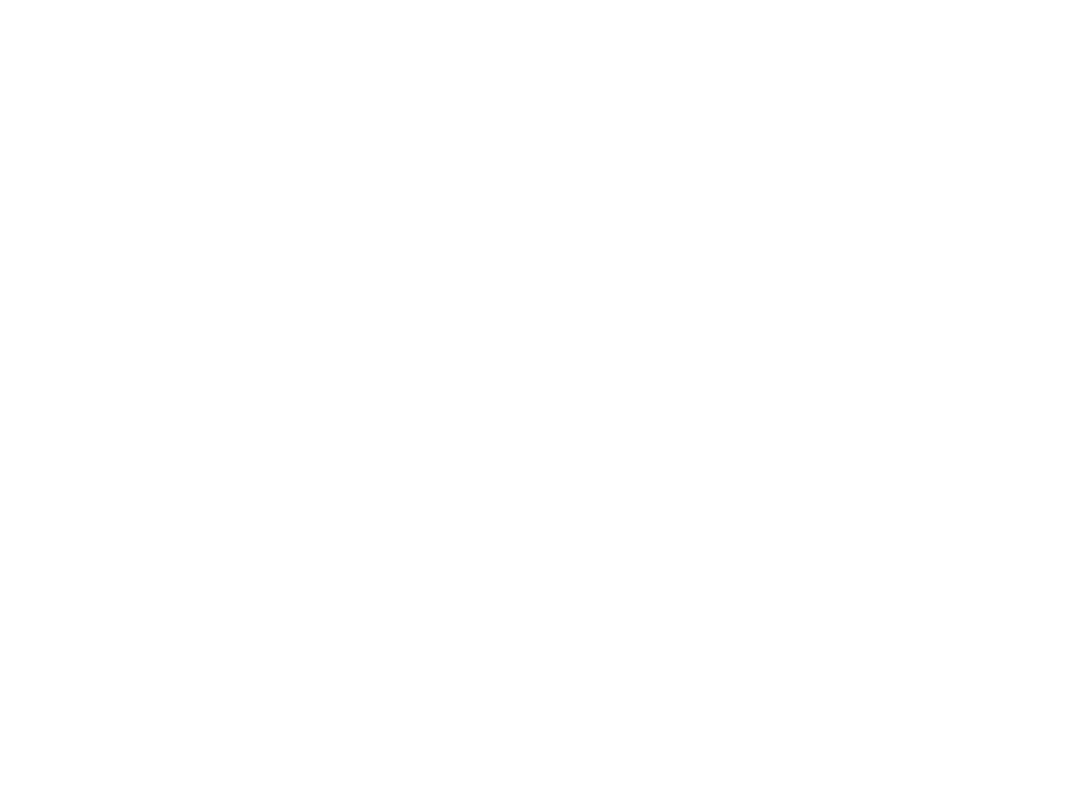
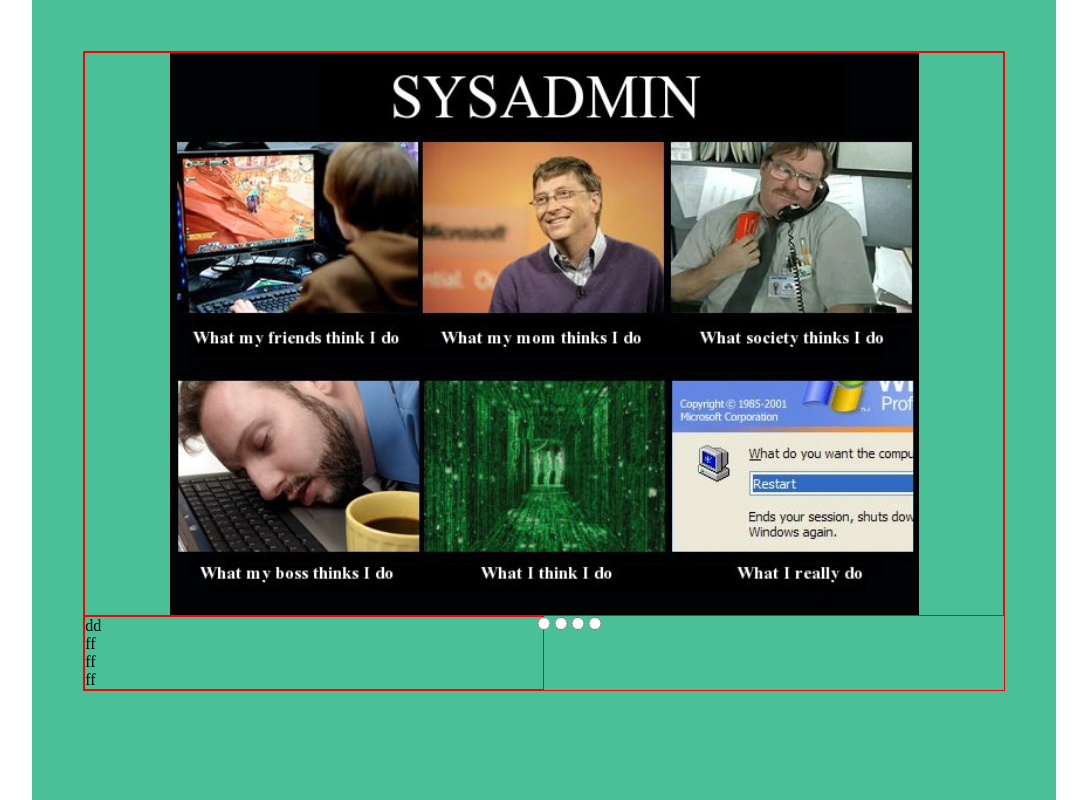
Before and after one commit to EmilyRight/css, a plain HTML site: page index.html in a window 1280 px wide. Shown: the whole page, without its empty margins (96-1183 px from the left). Drawn offline with Linux system fonts and the light colour scheme.

Commit message:
init: start project (Sat Oct 16 10:53:15 RTZST 2021)

```diff
--- a/index.html
+++ b/index.html
@@ -4,9 +4,31 @@
     <meta charset="UTF-8">
     <meta http-equiv="X-UA-Compatible" content="IE=edge">
     <meta name="viewport" content="width=device-width, initial-scale=1.0">
+    <link rel="stylesheet" href="style.css">
     <title>cssMemSlider</title>
 </head>
 <body>
+    <div class="slider">
+        <div class="slider-wrapper">
+            <div class="slider-images">
 
+            </div>
+
+            <div class="text-block">
+                <p class = "text text-1">dd</p>
+                <p class = "text text-1">ff</p>
+                <p class = "text text-1">ff</p>
+                <p class = "text text-1">ff</p>
+            </div>
+            <div class="bullets-wrapper">
+                <div class="bullets">
+                    <input type="radio" class = "bullet bullet__1">
+                    <input type="radio" class = "bullet bullet__2">
+                    <input type="radio" class = "bullet bullet__3">
+                    <input type="radio" class = "bullet bullet__4">
+                </div>
+            </div>
+        </div>
+    </div>
 </body>
 </html>
--- a/style.css
+++ b/style.css
@@ -0,0 +1,57 @@
+* {
+    margin: 0;
+    padding: 0;
+    box-sizing: border-box;
+}
+body {
+    width: 100vw;
+    height: 100vh;
+
+
+}
+
+.slider {
+    background-color: rgb(73, 192, 152);
+    width: 80%;
+    height: 100vh;
+    margin: 0 auto;
+    padding-top: 4%;
+}
+
+.slider-wrapper {
+    width: 90%;
+    height: 80vh;
+    background-color: #fff;
+    margin: 0 auto;
+    background-color: rgb(73, 192, 152);
+    display: grid;
+    grid-template-columns: 1fr 1fr;
+    grid-template-rows: 1fr;
+    border: 1px solid red;
+}
+
+.slider-images {
+    width: 100%;
+    height: 100%;
+    border: 1px solid red;
+    /*background-image: url(./images/what-year-is-it-meme.jpg);*/
+    /*background-image: url(./images/19.jpg);*/
+    /*background-image: url(./images/45e717e55f28540767ee857753c0045e.png);*/
+    background-image: url(./images/what-they-think-i-do-sysdamin.jpg);
+    background-repeat: no-repeat;
+    background-size: contain;
+    background-position: center center;
+    grid-column: 1/3;
+
+}
+
+.bullet {
+    border: 1px solid red;
+    padding-top: 50%;
+    transform: translate(-50%);
+    grid-column: 2/3;
+}
+
+.text-block {
+    border: 1px solid red;
+}
```
